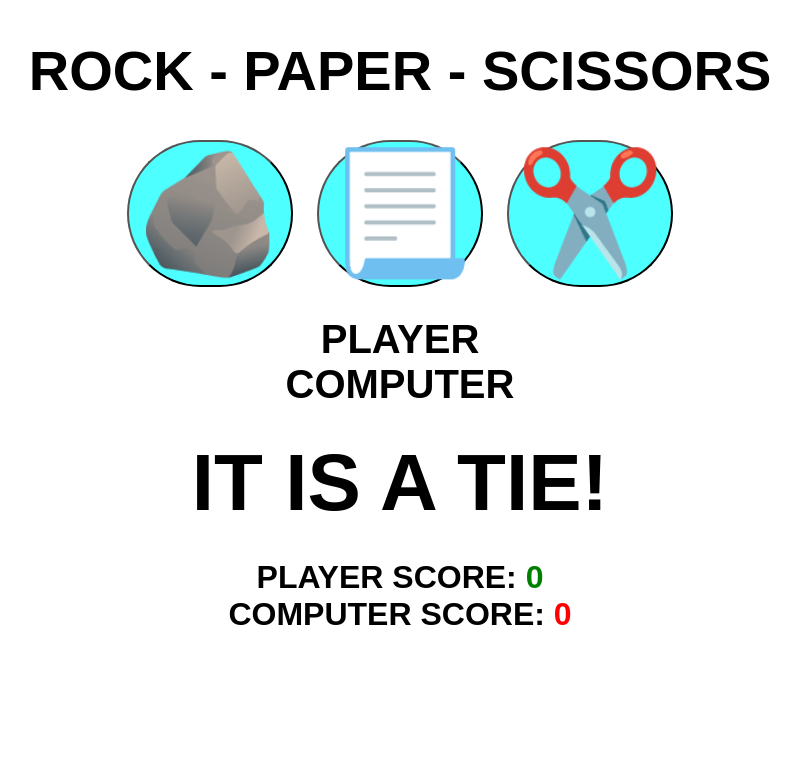
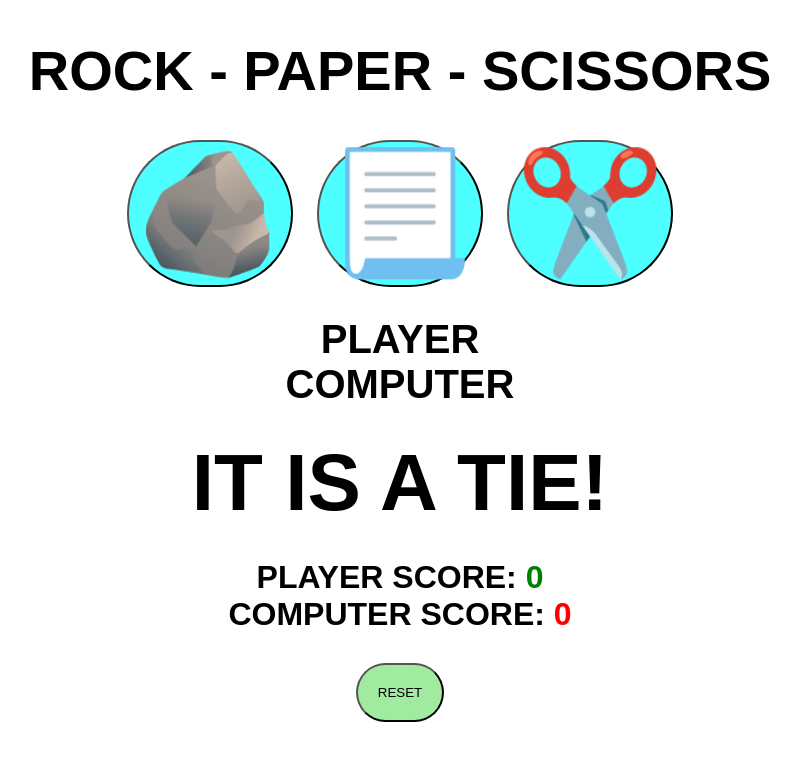
Before and after one commit to CHIRANJEEVBHATT/rockpaper, a plain HTML site: page index.html in a window 1280 px wide. Shown: the whole page, without its empty margins (240-1041 px from the left). Drawn offline with Linux system fonts and the light colour scheme.

Commit message:
resetbtn

```diff
--- a/index.html
+++ b/index.html
@@ -58,6 +58,12 @@
     .score {
       font-size: 2rem;
     }
+    #resetbtn{
+      padding: 20px;
+      border-radius: 30px;
+      background-color: rgb(160, 235, 160);
+      margin-top: 30px;
+    }
   </style>
 </head>
 <body>
@@ -80,6 +86,10 @@
     <span id="computerScore" style="color: red;">0</span>
   </div>
 
+  <div class="reset">
+    <button onclick="resetgame() " id="resetbtn">RESET</button>
+  </div>
+
   <script>
     const choices = ["rock", "paper", "scissors"];
     const player = document.getElementById("player");
@@ -97,6 +107,11 @@
     let computerScore = 0;
     let gameOver = false;
 
+    function resetgame(){
+      playerScoreDisplay.textContent = "0";
+      computerScoreDisplay.textContent = "0";
+      resultDisplay.textContent = "";
+    }
     function playGame(playerChoice) {
       if (gameOver) return;
 
```
